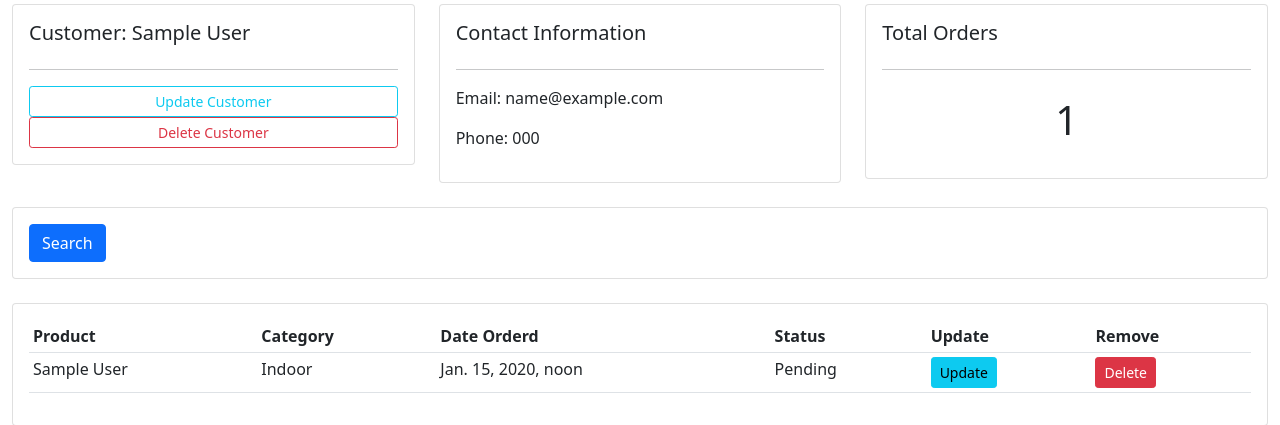
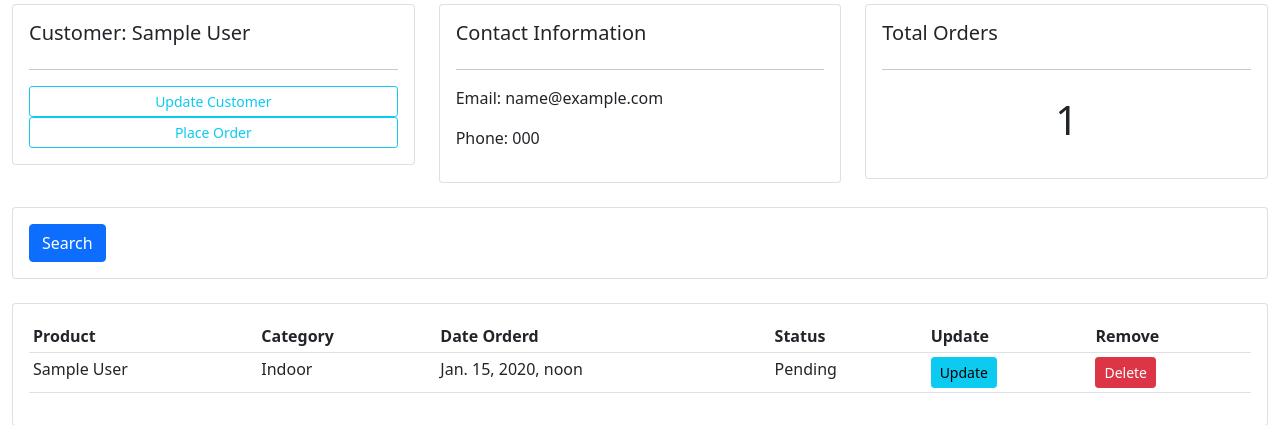
Before and after one commit to s0nyseventeen/commerce, a Django app: page /accounts/customer/1/ in a window 1280 px wide. Shown: the part 336-761 px from the top of the page. Run offline with Django 3.2, Linux system fonts and the light colour scheme; tables that the repository leaves empty hold one stand-in row (values such as "Sample post"); some libraries are stand-ins or nearby versions.

Commit message:
03.04 Customer multiple orders(inlineformset_factory)

```diff
--- a/accounts/templates/accounts/customer.html
+++ b/accounts/templates/accounts/customer.html
@@ -8,7 +8,7 @@
 			<h5>Customer: {{ customer.name }}</h5>
 			<hr>
 			<a class="btn btn-outline-info  btn-sm btn-block" href="">Update Customer</a>
-			<a class="btn btn-outline-danger  btn-sm btn-block" href="">Delete Customer</a>
+			<a class="btn btn-outline-info  btn-sm btn-block" href="{% url 'accounts:create_order' customer.id %}">Place Order</a>
 
 		</div>
 	</div>
--- a/accounts/templates/accounts/homepage.html
+++ b/accounts/templates/accounts/homepage.html
@@ -70,7 +70,6 @@
 			<h5>LAST 5 ORDERS</h5>
 			<hr>
 			<div class="card card-body">
-				<a class="btn btn-primary  btn-sm btn-block" href="{% url 'accounts:create_order' %}">Create Order</a>
 				<table class="table table-sm">
 					<tr>
 						<th>Product</th>
--- a/accounts/templates/accounts/order_form.html
+++ b/accounts/templates/accounts/order_form.html
@@ -8,7 +8,11 @@
             <div class="card card-body">
                 <form action="" method="POST">
                     {% csrf_token %}
-                    {{ form }}
+                    {{ formset.management_form }}
+                    {% for form in formset %}
+                        {{ form }}
+                        <hr>
+                    {% endfor %}
                     <input type="submit" name="Submit" id="">
                 </form>
             </div>
--- a/accounts/urls.py
+++ b/accounts/urls.py
@@ -7,7 +7,7 @@ urlpatterns = [
 	path('', home, name='home'),
 	path('products/', products, name='products'),
 	path('customer/<int:pk>/', customer, name='customer_detail'),
-	path('create_order/', create_order, name='create_order'),
+	path('create_order/<int:pk>/', create_order, name='create_order'),
 	path('update_order/<int:pk>/', update_order, name='update_order'),
 	path('delete_order/<int:pk>/', delete_order, name='delete_order'),
 ]
--- a/accounts/views.py
+++ b/accounts/views.py
@@ -1,4 +1,6 @@
 from django.shortcuts import render, redirect
+from django.http import HttpResponse
+from django.forms import inlineformset_factory
 
 from .models import *
 from .forms import OrderForm
@@ -24,9 +26,7 @@ def home(request):
 
 def products(request):
 	products = Product.objects.all()
-	context = {
-		'products': products
-	}
+	context = {'products': products}
 	return render(request, 'accounts/products.html', context)
 
 
@@ -42,16 +42,26 @@ def customer(request, pk):
 	return render(request, 'accounts/customer.html', context)
 
 
-def create_order(request):
-	form = OrderForm
+def create_order(request, pk):
+	order_form_set = inlineformset_factory(
+		Customer,
+		Order,
+		fields=('product', 'status'),
+		extra=5  # how many fields we want insta to be on the page
+	)
+	customer = Customer.objects.get(id=pk)
+
+	# queryset.none() - to hide already ordered items
+	formset = order_form_set(queryset=Order.objects.none(), instance=customer)
+	# form = OrderForm(initial={'customer': customer})
 	if request.method == 'POST':
-		form = OrderForm(request.POST)
-		if form.is_valid():
-			form.save()
+		# print('Printing POST:', request.POST)
+		# form = OrderForm(request.POST)
+		formset = order_form_set(request.POST, instance=customer)
+		if formset.is_valid():
+			formset.save()
 			return redirect('accounts:home')
-	context = {
-		'form': form
-	}
+	context = {'formset': formset}
 	return render(request, 'accounts/order_form.html', context)
 
 
@@ -63,9 +73,7 @@ def update_order(request, pk):
 		if form.is_valid():
 			form.save()
 			return redirect('accounts:home')
-	context = {
-		'form': form
-	}
+	context = {'form': form}
 	return render(request, 'accounts/order_form.html', context)
 
 
@@ -74,7 +82,5 @@ def delete_order(request, pk):
 	if request.method == 'POST':
 		order.delete()
 		return redirect('accounts:home')
-	context = {
-		'order': order
-	}
+	context = {'order': order}
 	return render(request, 'accounts/delete_order.html', context)
```
